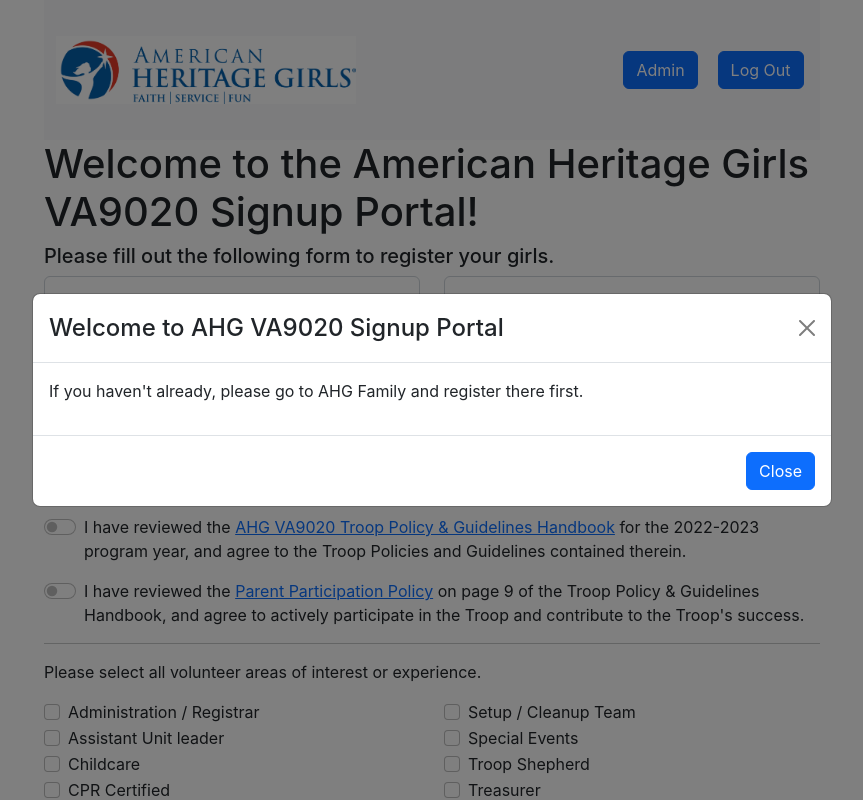
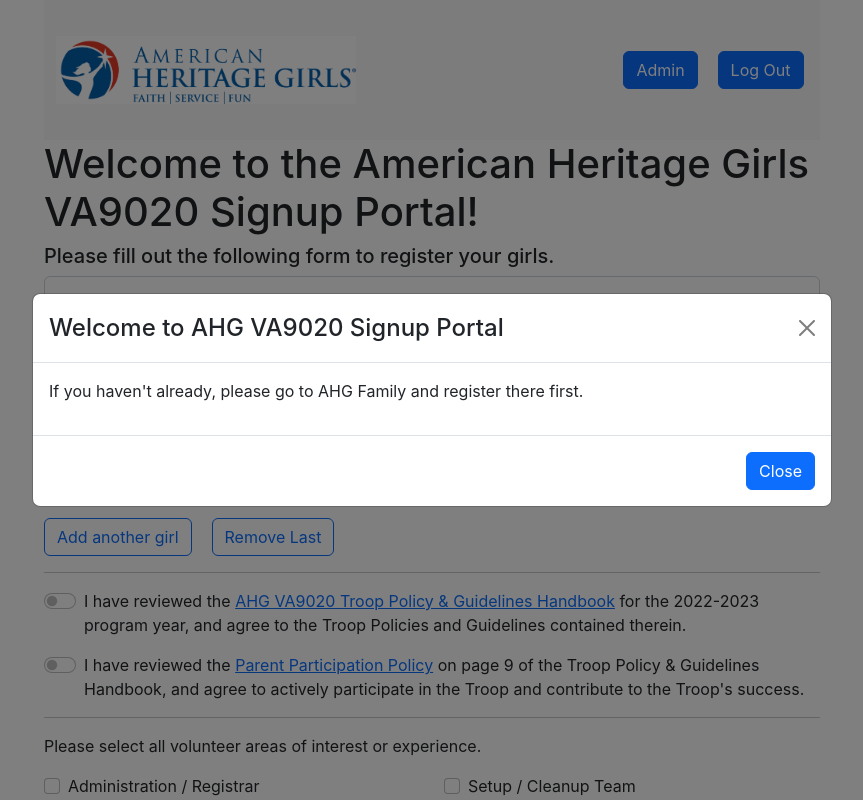
Before and after one commit to labogdan/ahg-signup, a React (Create React App) app in the folder frontend/: page / in a window 1280 px wide. Shown: the top 800 px of the page, without its empty margins (208-1071 px from the left). Built offline with nearby package versions, Linux system fonts and the light colour scheme.

Commit message:
fixing bugs

```diff
--- a/frontend/src/Total.tsx
+++ b/frontend/src/Total.tsx
@@ -58,7 +58,7 @@
 
             { props.isAdultLeader && (
                 <tr className="highlight">
-                    <td>Adult Leader Reimbursement</td>
+                    <td>Adult Leader Reimbursement (UL, AUL and key roles only)</td>
                     <td>-$35</td>
                     <td>1</td>
                 </tr>
--- a/frontend/src/UserForm.tsx
+++ b/frontend/src/UserForm.tsx
@@ -182,7 +182,7 @@
                     return (
                             <div key={index} style={{marginBottom: '20px'}}>
                                 <Row>
-                                <Col>
+                                <Col xs={12}>
                                 <Form.Group className="mb-3" >
                                     <FloatingLabel
                                         controlId="floatingInput"
@@ -203,7 +203,7 @@
                                     </FloatingLabel>
                                 </Form.Group>
                                 </Col>
-                                <Col>
+                                <Col xs={12}    >
                                 <Form.Group className="mb-3">
                                     <FloatingLabel
                                         controlId="floatingInput"
@@ -309,7 +309,7 @@
 
                 { parentShow && (
                     <Row>
-                        <Col>
+                        <Col xs={12}>
                             <Form.Group className="mb-3" >
                                 <FloatingLabel
                                     controlId="floatingInput"
@@ -330,7 +330,7 @@
                                 </FloatingLabel>
                             </Form.Group>
                         </Col>
-                        <Col>
+                        <Col xs={12}>
                             <Form.Group className="mb-3">
                                 <FloatingLabel
                                     controlId="floatingInput"
@@ -494,7 +494,7 @@
                 <Form.Check
                     type="switch"
                     id="troop-finances"
-                    label={(<>I have reviewed the Troop Finances Information on page 10 of the <a href="">Troop Policy & Guidelines Handbook</a>, and I understand the costs associated with participation in AHG Troop VA9020.</>)}
+                    label={(<>I have reviewed the Troop Finances Information on page 10 and 11 of the <a href="">Troop Policy & Guidelines Handbook</a>, and I understand the costs associated with participation in AHG Troop VA9020.</>)}
                     className='mb-3'
                     onChange={(e) => {setTotalShow(true)}}
                     required
@@ -529,7 +529,7 @@
                 <Form.Check
                     type="switch"
                     id="kroger_participate"
-                    label={(<>Does your family actively shop at Kroger, and will you participate in the Kroger Community Rewards Program fundraiser? (Answering No means that you are opting out and will pay the opt-out fee.)</>)}
+                    label={(<>My family actively shops at Kroger, and will participate in the Kroger Community Rewards Program fundraiser. (Answering No means that you are opting out and will pay the opt-out fee.)</>)}
                     className='mb-3'
                     onChange={(e) => {handleKrogerParticipateChange(e)}}
                     checked={krogerParticipateValue}
```
